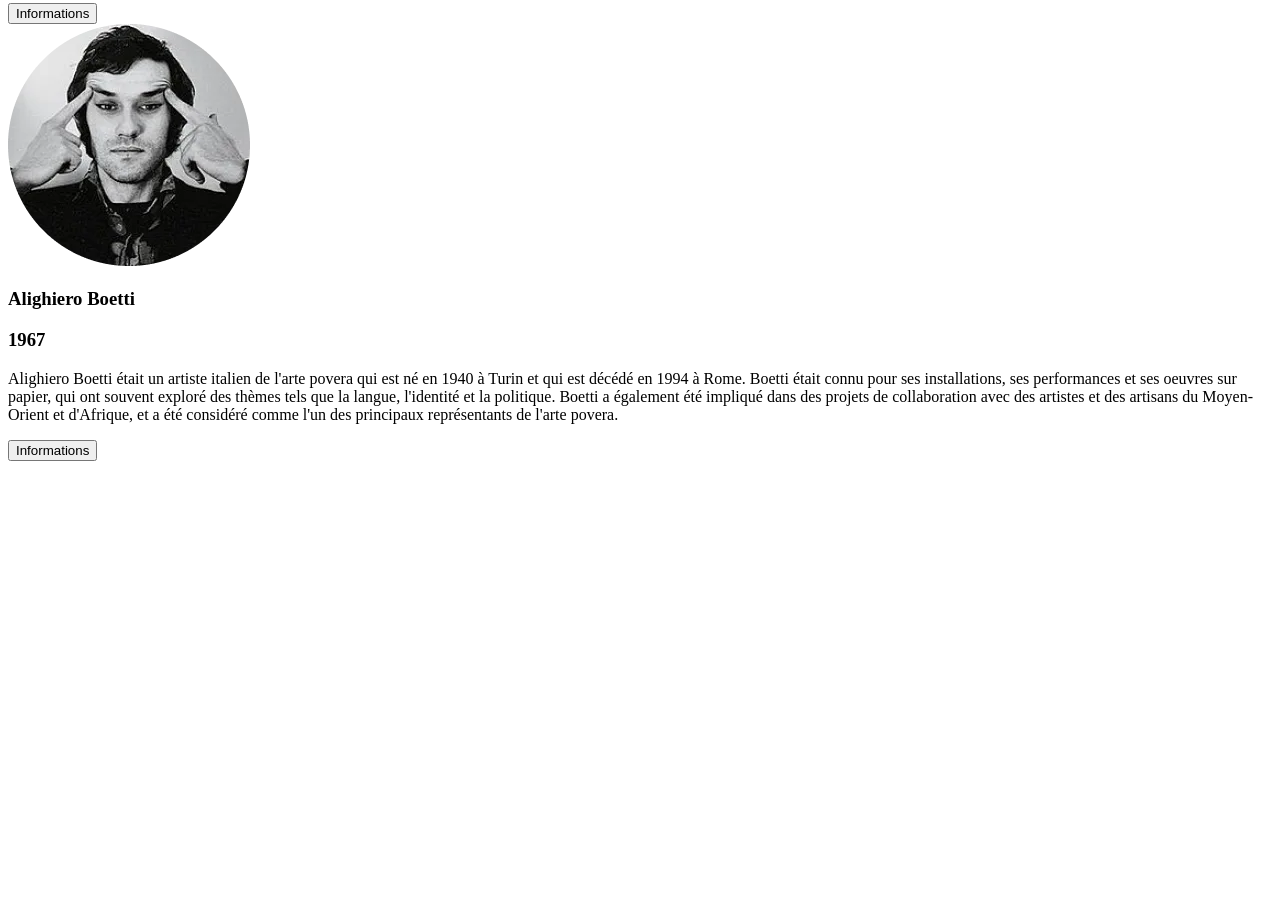
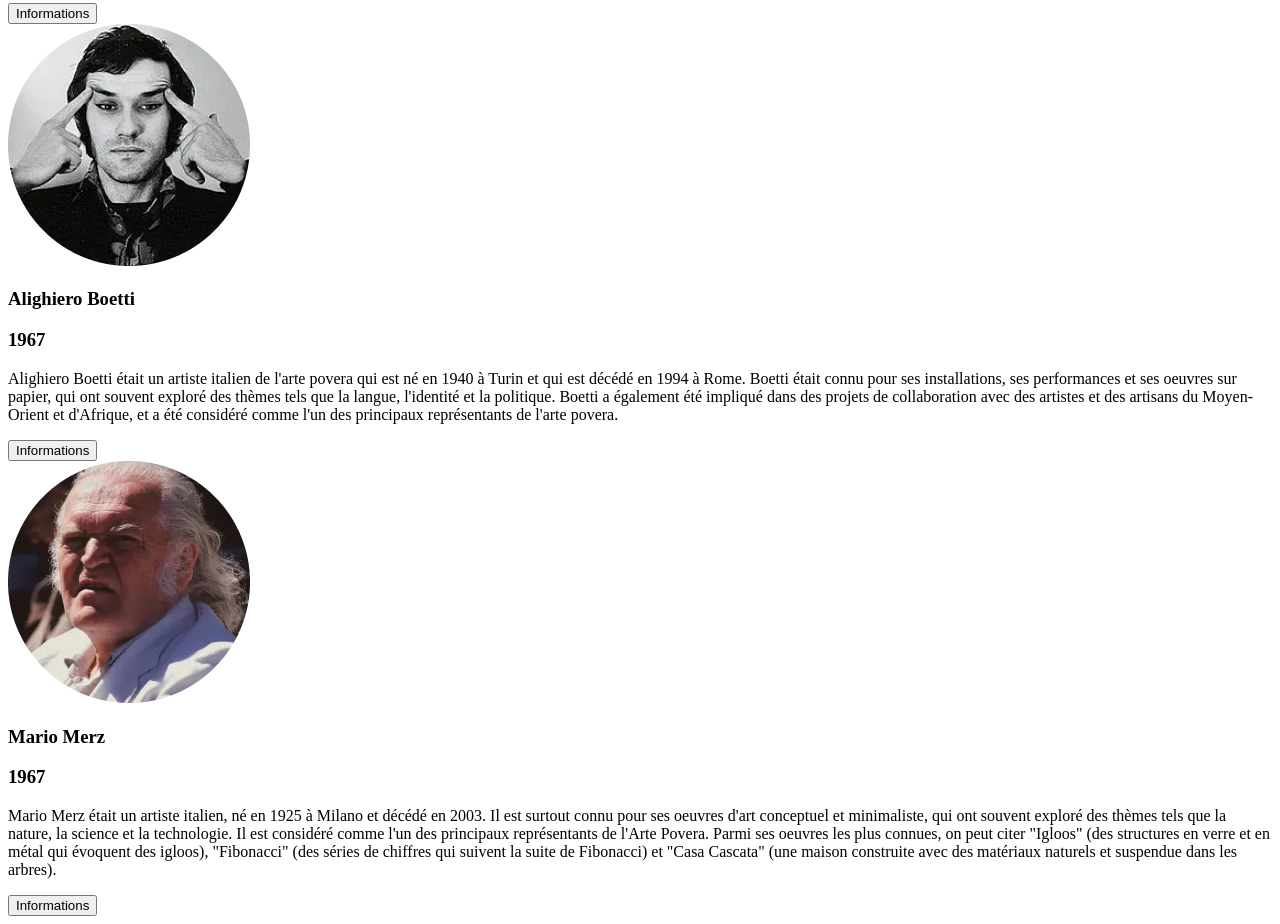
Before and after one commit to MMI-SAE-105/2023-sae-105-jules-houbron, a plain HTML site: page index.html in a window 1280 px wide. Shown: the part 1435-2359 px from the top of the page. Before the commit the page ends 1904 px from the top, so only its background shows below. Drawn offline with Linux system fonts and the light colour scheme.

Commit message:
3eme article frise chrono html

```diff
--- a/index.html
+++ b/index.html
@@ -43,5 +43,18 @@
             <button class="btn-info">Informations</button>
         </a>
     </article>
+    <article>
+        <img src="public/img/mario-merz.webp" alt="Mario Merz">
+        <h3>Mario Merz</h3>
+        <h3>1967</h3>
+        <p>Mario Merz était un artiste italien, né en 1925 à Milano et décédé en 2003. Il est surtout connu pour ses oeuvres d'art conceptuel et minimaliste, qui ont souvent exploré des thèmes
+        tels que la nature, la science et la technologie. Il est considéré comme l'un des principaux représentants de l'Arte Povera. Parmi ses oeuvres les plus connues, on peut citer "Igloos"
+        (des structures en verre et en métal qui évoquent des igloos), "Fibonacci" (des séries de chiffres qui suivent la suite de Fibonacci) et "Casa Cascata"
+        (une maison construite avec des matériaux naturels et suspendue dans les arbres).</p>
+        <a href="">
+            <button class="btn-info">Informations</button>
+        </a>
+    </article>
+
 </body>
 </html>
```
